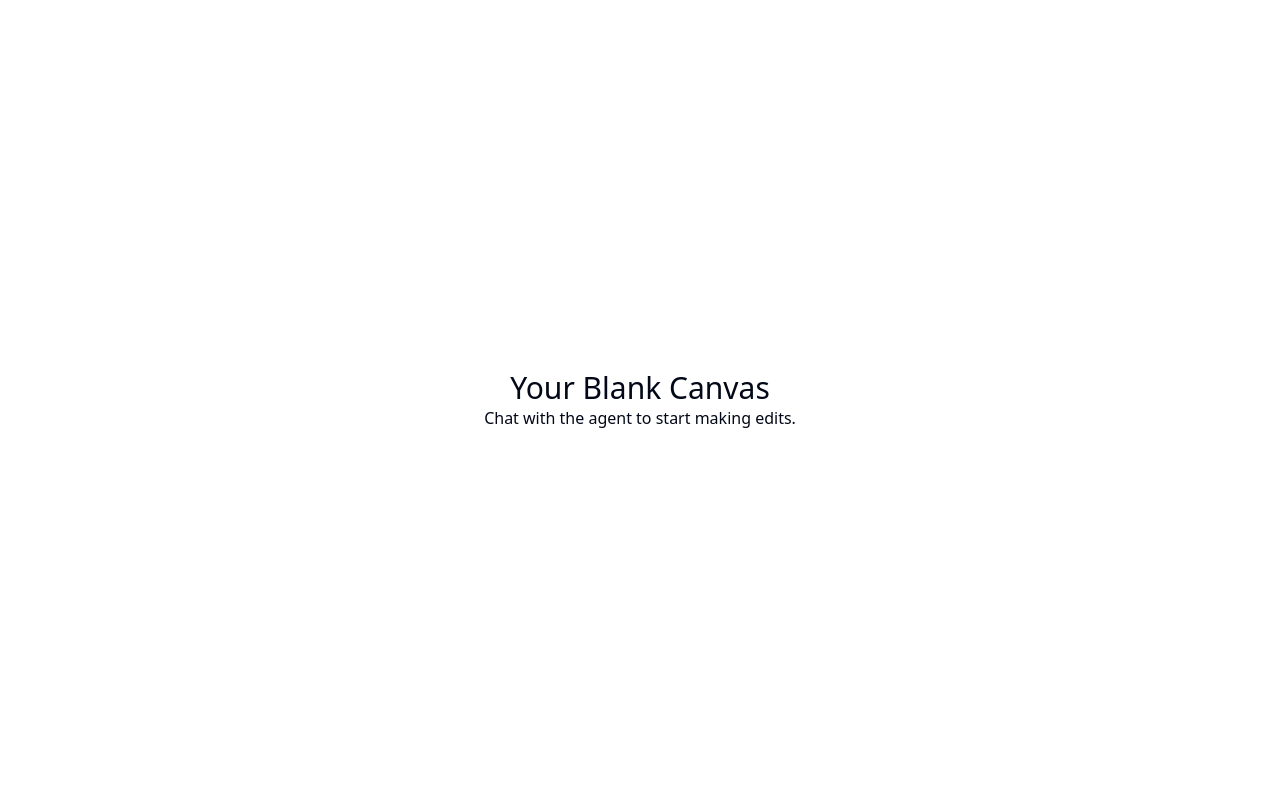
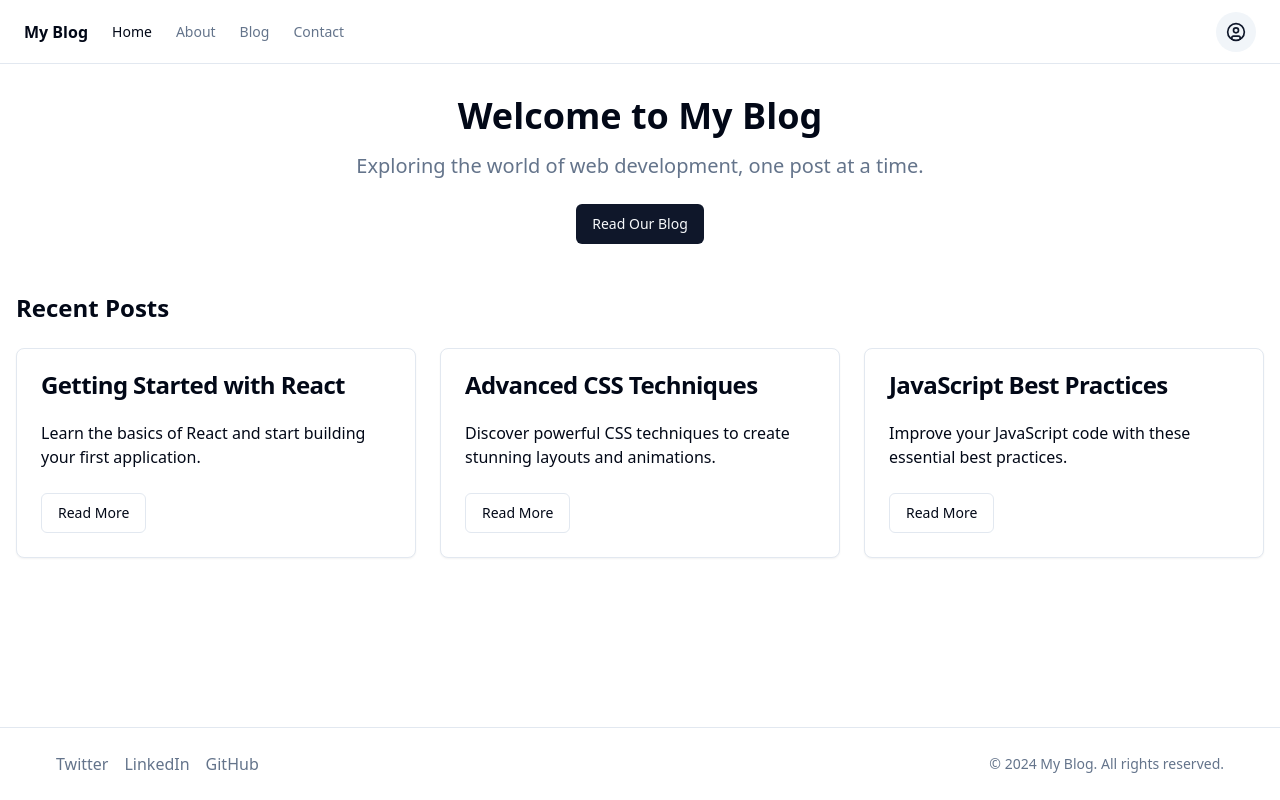
Before and after one commit to GPT-Engineer-App-Dev/personal-blog-land, a React (Vite) app: page / in a window 1280 px wide. Built offline with nearby package versions, Linux system fonts and the light colour scheme.

Commit message:
Create initial layout for personal blog website

```diff
--- a/src/App.jsx
+++ b/src/App.jsx
@@ -1,17 +1,36 @@
 import { Toaster } from "@/components/ui/sonner";
 import { TooltipProvider } from "@/components/ui/tooltip";
 import { QueryClient, QueryClientProvider } from "@tanstack/react-query";
-import { Home } from "lucide-react";
+import { Home, User, BookOpen, Mail } from "lucide-react";
 import { Route, BrowserRouter as Router, Routes } from "react-router-dom";
-import Layout from "./layouts/default"; // available: default, navbar, sidebar
-import Index from "./pages/Index.jsx";
+import Layout from "./layouts/navbar";
+import Index from "./pages/Index";
+import About from "./pages/About";
+import Blog from "./pages/Blog";
+import Contact from "./pages/Contact";
+
 const queryClient = new QueryClient();
 
 export const navItems = [
   {
-    title: "Home", // Feel free to change this to your liking
+    title: "Home",
     to: "/",
     icon: <Home className="h-4 w-4" />,
+  },
+  {
+    title: "About",
+    to: "/about",
+    icon: <User className="h-4 w-4" />,
+  },
+  {
+    title: "Blog",
+    to: "/blog",
+    icon: <BookOpen className="h-4 w-4" />,
+  },
+  {
+    title: "Contact",
+    to: "/contact",
+    icon: <Mail className="h-4 w-4" />,
   },
 ];
 
@@ -24,7 +43,9 @@ const App = () => {
           <Routes>
             <Route path="/" element={<Layout />}>
               <Route index element={<Index />} />
-              {/* Add more routes here as needed */}
+              <Route path="about" element={<About />} />
+              <Route path="blog" element={<Blog />} />
+              <Route path="contact" element={<Contact />} />
             </Route>
           </Routes>
         </Router>
--- a/src/layouts/navbar.jsx
+++ b/src/layouts/navbar.jsx
@@ -9,7 +9,7 @@ import {
 } from "@/components/ui/dropdown-menu";
 import { Sheet, SheetContent, SheetTrigger } from "@/components/ui/sheet";
 import { cn } from "@/lib/utils";
-import { CircleUser, Menu, Package2 } from "lucide-react";
+import { CircleUser, Menu } from "lucide-react";
 import { NavLink, Outlet } from "react-router-dom";
 import { navItems } from "../App";
 
@@ -24,6 +24,7 @@ const Layout = () => {
       <main className="flex-grow overflow-auto">
         <Outlet />
       </main>
+      <Footer />
     </div>
   );
 };
@@ -34,8 +35,7 @@ const DesktopNav = () => (
       to="/"
       className="flex items-center gap-2 text-lg font-semibold md:text-base"
     >
-      <Package2 className="h-6 w-6" />
-      <span className="sr-only">Acme Inc</span>
+      My Blog
     </NavItem>
     {navItems.map((item) => (
       <NavItem key={item.to} to={item.to}>
@@ -59,8 +59,7 @@ const MobileNav = () => (
           to="/"
           className="flex items-center gap-2 text-lg font-semibold"
         >
-          <Package2 className="h-6 w-6" />
-          <span className="sr-only">Acme Inc</span>
+          My Blog
         </NavItem>
         {navItems.map((item) => (
           <NavItem key={item.to} to={item.to}>
@@ -83,9 +82,7 @@ const UserMenu = () => (
     <DropdownMenuContent align="end">
       <DropdownMenuLabel>My Account</DropdownMenuLabel>
       <DropdownMenuSeparator />
-      <DropdownMenuItem>Settings</DropdownMenuItem>
-      <DropdownMenuItem>Support</DropdownMenuItem>
-      <DropdownMenuSeparator />
+      <DropdownMenuItem>Profile</DropdownMenuItem>
       <DropdownMenuItem>Logout</DropdownMenuItem>
     </DropdownMenuContent>
   </DropdownMenu>
@@ -108,4 +105,25 @@ const NavItem = ({ to, children, className }) => (
   </NavLink>
 );
 
+const Footer = () => (
+  <footer className="border-t bg-background py-6 px-4 md:px-6">
+    <div className="container mx-auto flex flex-col items-center justify-between gap-4 md:flex-row">
+      <div className="flex gap-4">
+        <a href="https://twitter.com" target="_blank" rel="noopener noreferrer" className="text-muted-foreground hover:text-foreground">
+          Twitter
+        </a>
+        <a href="https://linkedin.com" target="_blank" rel="noopener noreferrer" className="text-muted-foreground hover:text-foreground">
+          LinkedIn
+        </a>
+        <a href="https://github.com" target="_blank" rel="noopener noreferrer" className="text-muted-foreground hover:text-foreground">
+          GitHub
+        </a>
+      </div>
+      <div className="text-sm text-muted-foreground">
+        © 2024 My Blog. All rights reserved.
+      </div>
+    </div>
+  </footer>
+);
+
 export default Layout;
--- /dev/null
+++ b/src/pages/About.jsx
@@ -0,0 +1,34 @@
+import { Avatar, AvatarFallback, AvatarImage } from "@/components/ui/avatar";
+
+const About = () => {
+  return (
+    <div className="container mx-auto px-4 py-8">
+      <h1 className="text-3xl font-bold mb-6">About Me</h1>
+      <div className="flex flex-col md:flex-row gap-8 items-center md:items-start">
+        <Avatar className="w-32 h-32">
+          <AvatarImage src="/placeholder.svg" alt="Author" />
+          <AvatarFallback>AB</AvatarFallback>
+        </Avatar>
+        <div className="flex-1">
+          <h2 className="text-2xl font-semibold mb-4">John Doe</h2>
+          <p className="text-muted-foreground mb-4">
+            Hi there! I'm John, a passionate web developer and blogger. With over 5 years of experience in the industry,
+            I love exploring new technologies and sharing my knowledge with others.
+          </p>
+          <p className="text-muted-foreground mb-4">
+            This blog is my platform to share insights, tutorials, and thoughts on web development, design, and the
+            ever-evolving tech landscape. Whether you're a beginner or an experienced developer, I hope you'll find
+            something valuable here.
+          </p>
+          <p className="text-muted-foreground">
+            When I'm not coding or writing, you can find me hiking in the mountains, reading sci-fi novels, or
+            experimenting with new recipes in the kitchen. Feel free to connect with me on social media or drop me a
+            message through the contact page!
+          </p>
+        </div>
+      </div>
+    </div>
+  );
+};
+
+export default About;
--- /dev/null
+++ b/src/pages/Blog.jsx
@@ -0,0 +1,39 @@
+import { Button } from "@/components/ui/button";
+import { Card, CardContent, CardFooter, CardHeader, CardTitle } from "@/components/ui/card";
+import { Link } from "react-router-dom";
+
+const Blog = () => {
+  const blogPosts = [
+    { id: 1, title: "Getting Started with React", excerpt: "Learn the basics of React and start building your first application." },
+    { id: 2, title: "Advanced CSS Techniques", excerpt: "Discover powerful CSS techniques to create stunning layouts and animations." },
+    { id: 3, title: "JavaScript Best Practices", excerpt: "Improve your JavaScript code with these essential best practices." },
+    { id: 4, title: "Introduction to TypeScript", excerpt: "Explore the benefits of TypeScript and how it can improve your development workflow." },
+    { id: 5, title: "Building RESTful APIs with Node.js", excerpt: "Learn how to create robust and scalable APIs using Node.js and Express." },
+    { id: 6, title: "Mastering Git and GitHub", excerpt: "Improve your version control skills and collaborate effectively with Git and GitHub." },
+  ];
+
+  return (
+    <div className="container mx-auto px-4 py-8">
+      <h1 className="text-3xl font-bold mb-6">Blog Posts</h1>
+      <div className="grid gap-6 md:grid-cols-2 lg:grid-cols-3">
+        {blogPosts.map((post) => (
+          <Card key={post.id}>
+            <CardHeader>
+              <CardTitle>{post.title}</CardTitle>
+            </CardHeader>
+            <CardContent>
+              <p className="text-muted-foreground">{post.excerpt}</p>
+            </CardContent>
+            <CardFooter>
+              <Button asChild variant="outline">
+                <Link to={`/blog/${post.id}`}>Read More</Link>
+              </Button>
+            </CardFooter>
+          </Card>
+        ))}
+      </div>
+    </div>
+  );
+};
+
+export default Blog;
--- /dev/null
+++ b/src/pages/Contact.jsx
@@ -0,0 +1,51 @@
+import { Button } from "@/components/ui/button";
+import { Card, CardContent, CardFooter, CardHeader, CardTitle } from "@/components/ui/card";
+import { Input } from "@/components/ui/input";
+import { Label } from "@/components/ui/label";
+import { Textarea } from "@/components/ui/textarea";
+
+const Contact = () => {
+  const handleSubmit = (e) => {
+    e.preventDefault();
+    // Handle form submission logic here
+    console.log("Form submitted");
+  };
+
+  return (
+    <div className="container mx-auto px-4 py-8">
+      <h1 className="text-3xl font-bold mb-6">Contact Us</h1>
+      <Card className="max-w-2xl mx-auto">
+        <CardHeader>
+          <CardTitle>Get in Touch</CardTitle>
+        </CardHeader>
+        <CardContent>
+          <form onSubmit={handleSubmit}>
+            <div className="grid gap-4">
+              <div className="grid gap-2">
+                <Label htmlFor="name">Name</Label>
+                <Input id="name" placeholder="Your name" required />
+              </div>
+              <div className="grid gap-2">
+                <Label htmlFor="email">Email</Label>
+                <Input id="email" type="email" placeholder="Your email address" required />
+              </div>
+              <div className="grid gap-2">
+                <Label htmlFor="subject">Subject</Label>
+                <Input id="subject" placeholder="Message subject" required />
+              </div>
+              <div className="grid gap-2">
+                <Label htmlFor="message">Message</Label>
+                <Textarea id="message" placeholder="Your message" required />
+              </div>
+            </div>
+          </form>
+        </CardContent>
+        <CardFooter>
+          <Button type="submit">Send Message</Button>
+        </CardFooter>
+      </Card>
+    </div>
+  );
+};
+
+export default Contact;
--- a/src/pages/Index.jsx
+++ b/src/pages/Index.jsx
@@ -1,10 +1,44 @@
-// Update this page (the content is just a fallback if you fail to update the page)
+import { Button } from "@/components/ui/button";
+import { Card, CardContent, CardFooter, CardHeader, CardTitle } from "@/components/ui/card";
+import { Link } from "react-router-dom";
 
 const Index = () => {
+  const recentPosts = [
+    { id: 1, title: "Getting Started with React", excerpt: "Learn the basics of React and start building your first application." },
+    { id: 2, title: "Advanced CSS Techniques", excerpt: "Discover powerful CSS techniques to create stunning layouts and animations." },
+    { id: 3, title: "JavaScript Best Practices", excerpt: "Improve your JavaScript code with these essential best practices." },
+  ];
+
   return (
-    <div className="text-center">
-      <h1 className="text-3xl">Your Blank Canvas</h1>
-      <p>Chat with the agent to start making edits.</p>
+    <div className="container mx-auto px-4 py-8">
+      <section className="text-center mb-12">
+        <h1 className="text-4xl font-bold mb-4">Welcome to My Blog</h1>
+        <p className="text-xl text-muted-foreground mb-6">Exploring the world of web development, one post at a time.</p>
+        <Button asChild>
+          <Link to="/blog">Read Our Blog</Link>
+        </Button>
+      </section>
+
+      <section>
+        <h2 className="text-2xl font-semibold mb-6">Recent Posts</h2>
+        <div className="grid gap-6 md:grid-cols-2 lg:grid-cols-3">
+          {recentPosts.map((post) => (
+            <Card key={post.id}>
+              <CardHeader>
+                <CardTitle>{post.title}</CardTitle>
+              </CardHeader>
+              <CardContent>
+                <p>{post.excerpt}</p>
+              </CardContent>
+              <CardFooter>
+                <Button asChild variant="outline">
+                  <Link to={`/blog/${post.id}`}>Read More</Link>
+                </Button>
+              </CardFooter>
+            </Card>
+          ))}
+        </div>
+      </section>
     </div>
   );
 };
```
